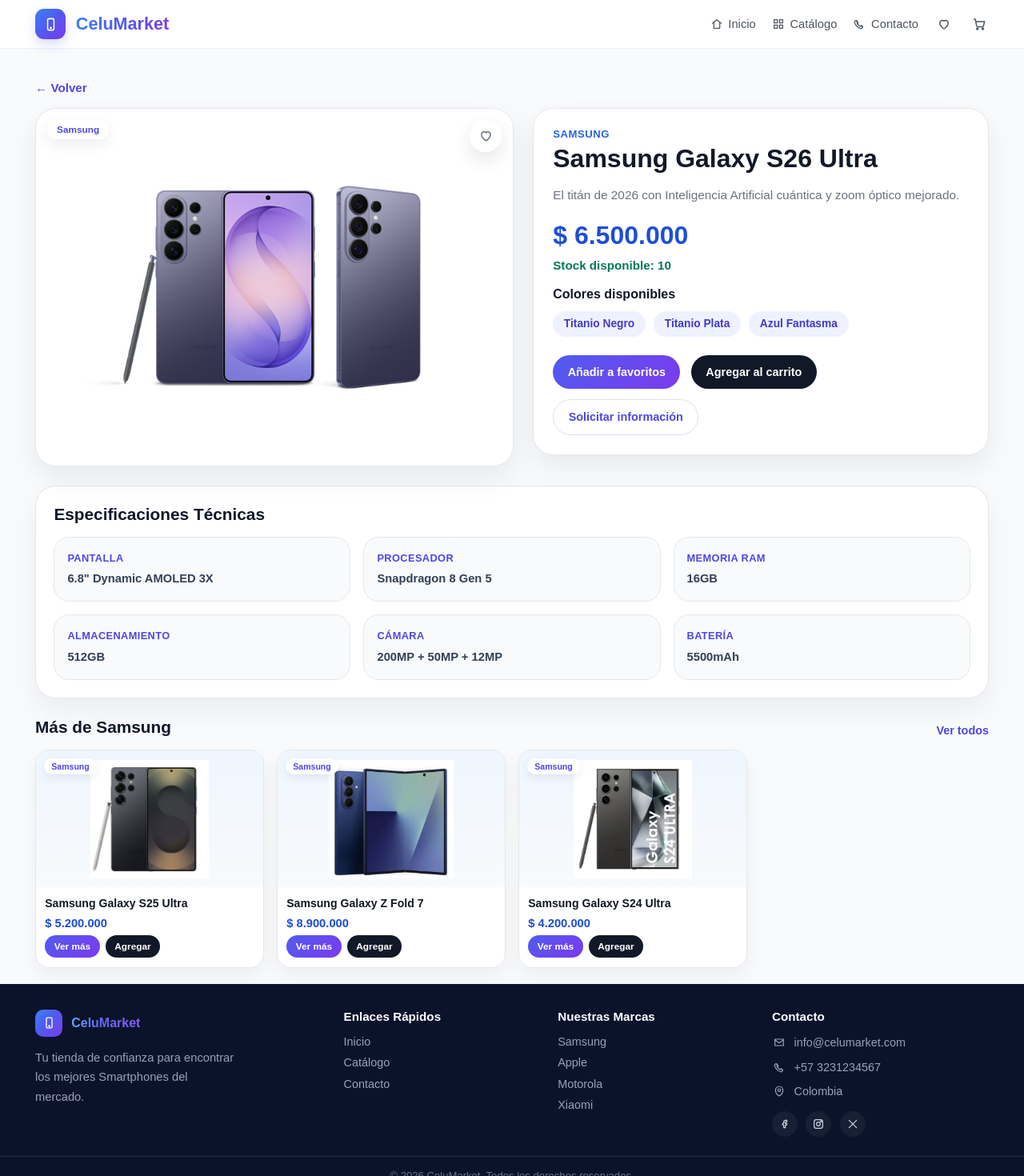
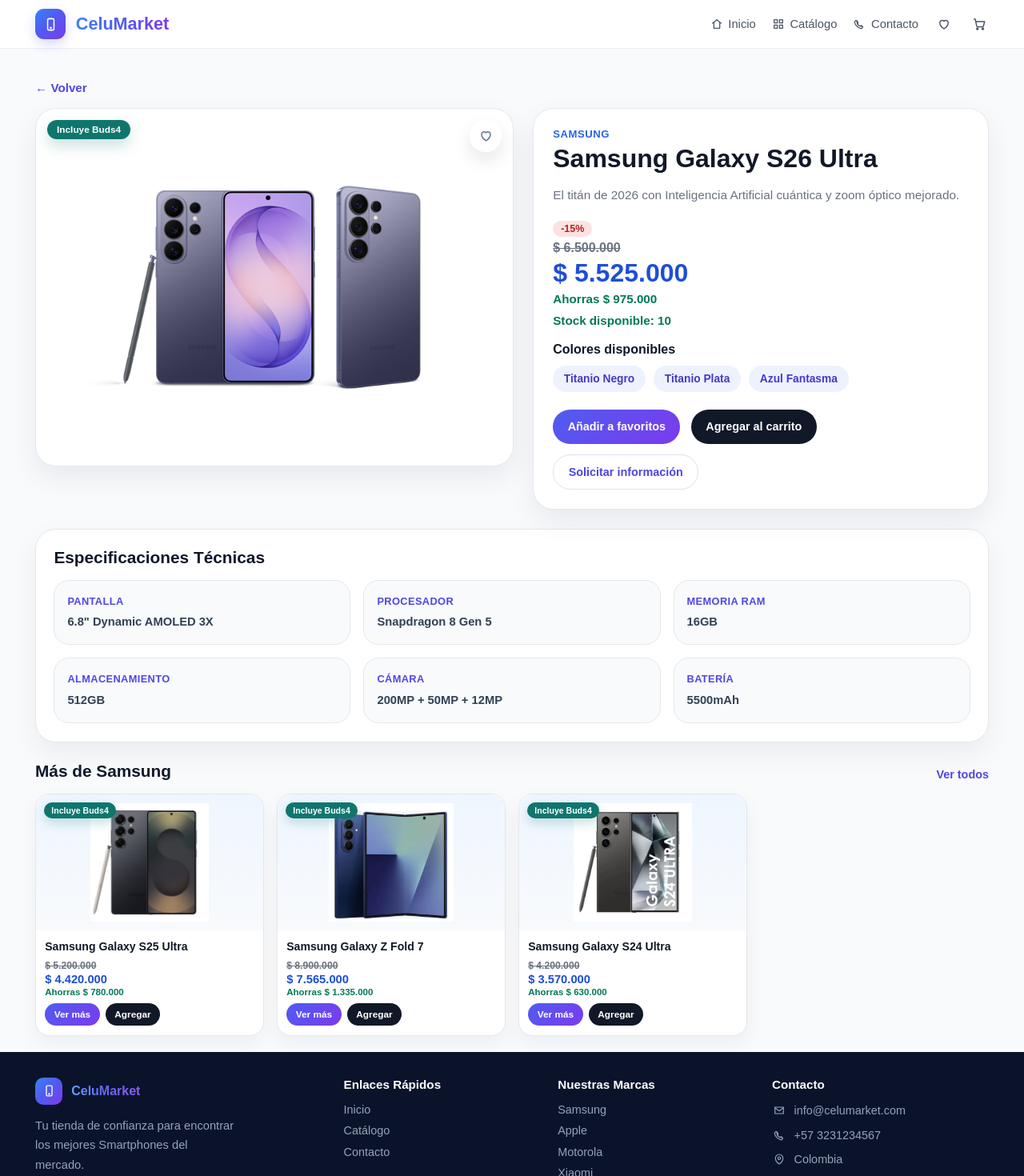
Before and after one commit to acalderon474/proyecto-celumarket, an Angular app: page /product/1 in a window 1280 px wide. Shown: the top 1470 px of the page at 80% size. Built offline with nearby package versions, Linux system fonts and the light colour scheme.

Commit message:
Se muestra precios Samsung en detalle del producto

```diff
--- a/src/app/components/product-detail/product-detail.css
+++ b/src/app/components/product-detail/product-detail.css
@@ -631,3 +631,137 @@
     cursor: not-allowed;
     transform: none;
 }
+
+/* =========================================================
+    PROMOCIÓN SAMSUNG EN DETALLE DEL PRODUCTO
+   ========================================================= */
+
+/*
+  Badge promocional para productos Samsung.
+  Se muestra en la parte superior izquierda de la imagen principal.
+*/
+.product-detail-gallery__promo-badge {
+    position: absolute;
+    top: 14px;
+    left: 14px;
+    z-index: 2;
+    background: #0f766e;
+    color: #ffffff;
+    border-radius: 999px;
+    padding: 0.34rem 0.75rem;
+    font-size: 0.74rem;
+    font-weight: 800;
+    box-shadow: 0 8px 18px rgba(15, 118, 110, 0.22);
+}
+
+/*
+  Contenedor del precio cuando el producto tiene promoción.
+*/
+.product-detail-info__price-box {
+    margin-top: 1.1rem;
+    display: flex;
+    flex-direction: column;
+    gap: 0.28rem;
+}
+
+/*
+  Etiqueta visual del porcentaje de descuento.
+*/
+.product-detail-info__discount-label {
+    width: fit-content;
+    border-radius: 999px;
+    background: #fee2e2;
+    color: #b91c1c;
+    padding: 0.2rem 0.62rem;
+    font-size: 0.78rem;
+    font-weight: 800;
+}
+
+/*
+  Precio original antes del descuento.
+  Se muestra tachado para evidenciar el valor anterior.
+*/
+.product-detail-info__old-price {
+    color: #6b7280;
+    font-size: 1rem;
+    font-weight: 700;
+    text-decoration: line-through;
+}
+
+/*
+  Precio final con descuento aplicado.
+*/
+.product-detail-info__price--discount {
+    margin: 0;
+    color: #1d4ed8;
+    font-size: 2rem;
+    font-weight: 900;
+}
+
+/*
+  Texto que muestra cuánto ahorra el usuario.
+*/
+.product-detail-info__saving {
+    color: #047857;
+    font-size: 0.95rem;
+    font-weight: 800;
+}
+
+/* =========================================================
+    PROMOCIÓN SAMSUNG EN PRODUCTOS RELACIONADOS
+   ========================================================= */
+
+/*
+  Badge promocional para productos relacionados Samsung.
+*/
+.product-detail-related-card__promo-badge {
+    position: absolute;
+    top: 10px;
+    left: 10px;
+    z-index: 2;
+    background: #0f766e;
+    color: #ffffff;
+    border-radius: 999px;
+    padding: 0.25rem 0.58rem;
+    font-size: 0.66rem;
+    font-weight: 800;
+    box-shadow: 0 6px 14px rgba(15, 118, 110, 0.22);
+}
+
+/*
+    Bloque de precios promocionales en productos relacionados.
+*/
+.product-detail-related-card__price-box {
+    display: flex;
+    flex-direction: column;
+    gap: 0.15rem;
+}
+
+/*
+    Precio original tachado en productos relacionados.
+*/
+.product-detail-related-card__old-price {
+    color: #6b7280;
+    font-size: 0.76rem;
+    font-weight: 600;
+    text-decoration: line-through;
+}
+
+/*
+    Precio final con descuento en productos relacionados.
+*/
+.product-detail-related-card__price--discount {
+    margin: 0;
+    color: #1d4ed8;
+    font-size: 0.92rem;
+    font-weight: 900;
+}
+
+/*
+    Texto de ahorro en productos relacionados.
+*/
+.product-detail-related-card__saving {
+    color: #047857;
+    font-size: 0.72rem;
+    font-weight: 800;
+}
--- a/src/app/components/product-detail/product-detail.html
+++ b/src/app/components/product-detail/product-detail.html
@@ -55,33 +55,35 @@
     <article class="product-detail-gallery">
       <div class="product-detail-gallery__image-wrapper">
         <!-- Badge con la marca -->
+        <!--
+          Badge superior del producto.
+          Si el producto es Samsung, muestra la promoción "Incluye Buds4".
+          Para las demás marcas, conserva el badge normal con la marca.
+        -->
+        @if (hasPromotion(currentProduct)) {
+        <span class="product-detail-gallery__promo-badge">
+          {{ getPromotionLabel(currentProduct) }}
+        </span>
+        } @else {
         <span class="product-detail-gallery__badge">
           {{ currentProduct.brand }}
         </span>
+        }
 
         <!--
             Botón de favoritos.
             Permite guardar o quitar el producto actual.
           -->
-          <button
-            class="product-detail-gallery__favorite"
-            type="button"
-            [class.active]="isFavorite(currentProduct)"
-            (click)="toggleFavorite(currentProduct, $event)"
-            aria-label="Agregar o quitar de favoritos"
-            title="Favoritos"
-          >
+        <button class="product-detail-gallery__favorite" type="button" [class.active]="isFavorite(currentProduct)"
+          (click)="toggleFavorite(currentProduct, $event)" aria-label="Agregar o quitar de favoritos" title="Favoritos">
           <svg viewBox="0 0 24 24" aria-hidden="true">
             <path d="M12 20s-7-4.5-7-10a4 4 0 0 1 7-2.5A4 4 0 0 1 19 10c0 5.5-7 10-7 10z"></path>
           </svg>
         </button>
 
         <!-- Imagen principal -->
-          <img
-            class="product-detail-gallery__image"
-            [src]="currentProduct.image"
-            [alt]="getProductName(currentProduct)"
-          />
+        <img class="product-detail-gallery__image" [src]="currentProduct.image"
+          [alt]="getProductName(currentProduct)" />
       </div>
     </article>
 
@@ -103,15 +105,40 @@
       </p>
 
       <!-- Precio -->
+      <!--
+          Bloque de precio del producto.
+          Si tiene promoción, muestra:
+          - porcentaje de descuento
+          - precio anterior tachado
+          - precio actual con descuento
+          - valor ahorrado
+        -->
+      @if (hasPromotion(currentProduct)) {
+      <div class="product-detail-info__price-box">
+        <span class="product-detail-info__discount-label">
+          -{{ getDiscountPercent(currentProduct) }}%
+        </span>
+
+        <span class="product-detail-info__old-price">
+          {{ formatPrice(getOriginalPrice(currentProduct)) }}
+        </span>
+
+        <p class="product-detail-info__price product-detail-info__price--discount">
+          {{ formatPrice(getFinalPrice(currentProduct)) }}
+        </p>
+
+        <span class="product-detail-info__saving">
+          Ahorras {{ formatPrice(getSavings(currentProduct)) }}
+        </span>
+      </div>
+      } @else {
       <p class="product-detail-info__price">
         {{ formatPrice(currentProduct.price) }}
       </p>
+      }
 
       <!-- Stock -->
-        <p
-          class="product-detail-info__stock"
-          [class.product-detail-info__stock--out]="isOutOfStock(currentProduct)"
-        >
+      <p class="product-detail-info__stock" [class.product-detail-info__stock--out]="isOutOfStock(currentProduct)">
         {{ getStockLabel(currentProduct) }}
       </p>
 
@@ -140,27 +167,17 @@
 
       <!-- Acciones principales -->
       <div class="product-detail-info__actions">
-          <button
-            class="product-detail-info__button product-detail-info__button--primary"
-            type="button"
-            (click)="toggleFavorite(currentProduct, $event)"
-          >
+        <button class="product-detail-info__button product-detail-info__button--primary" type="button"
+          (click)="toggleFavorite(currentProduct, $event)">
           {{ isFavorite(currentProduct) ? 'Quitar de favoritos' : 'Añadir a favoritos' }}
         </button>
 
-          <button
-            class="product-detail-info__button product-detail-info__button--cart"
-            type="button"
-            [disabled]="isOutOfStock(currentProduct)"
-            (click)="addToCart(currentProduct, $event)"
-          >
+        <button class="product-detail-info__button product-detail-info__button--cart" type="button"
+          [disabled]="isOutOfStock(currentProduct)" (click)="addToCart(currentProduct, $event)">
           Agregar al carrito
         </button>
 
-          <a
-            class="product-detail-info__button product-detail-info__button--secondary"
-            routerLink="/contact"
-          >
+        <a class="product-detail-info__button product-detail-info__button--secondary" routerLink="/contact">
           Solicitar información
         </a>
       </div>
@@ -220,11 +237,8 @@
     <div class="product-detail-related__header">
       <h2 class="product-detail-related__title">Más de {{ currentProduct.brand }}</h2>
 
-          <a
-            class="product-detail-related__link"
-            [routerLink]="['/catalog']"
-            [queryParams]="{ brand: currentProduct.brand }"
-          >
+      <a class="product-detail-related__link" [routerLink]="['/catalog']"
+        [queryParams]="{ brand: currentProduct.brand }">
         Ver todos
       </a>
     </div>
@@ -237,20 +251,23 @@
     <div class="product-detail-related__grid">
       @for (related of relatedProducts(); track related.id) {
       <article class="product-detail-related-card">
-              <!-- Imagen del producto relacionado -->
-              <a
-                class="product-detail-related-card__image-wrapper"
-                [routerLink]="['/product', related.id]"
-              >
+        <!-- Productos relacionados -->
+        <a class="product-detail-related-card__image-wrapper" [routerLink]="['/product', related.id]">
+          <!--
+            Badge del producto relacionado.
+            Si el relacionado es Samsung, muestra la promoción.
+          -->
+          @if (hasPromotion(related)) {
+          <span class="product-detail-related-card__promo-badge">
+            {{ getPromotionLabel(related) }}
+          </span>
+          } @else {
           <span class="product-detail-related-card__badge">
             {{ related.brand }}
           </span>
+          }
 
-                <img
-                  class="product-detail-related-card__image"
-                  [src]="related.image"
-                  [alt]="getProductName(related)"
-                />
+          <img class="product-detail-related-card__image" [src]="related.image" [alt]="getProductName(related)" />
         </a>
 
         <!-- Cuerpo de la card -->
@@ -259,28 +276,42 @@
             {{ getProductName(related) }}
           </h3>
 
+                      <!--
+              Precio del producto relacionado.
+              Si tiene promoción, muestra el precio anterior,
+              el precio con descuento y el ahorro.
+            -->
+          @if (hasPromotion(related)) {
+          <div class="product-detail-related-card__price-box">
+            <span class="product-detail-related-card__old-price">
+              {{ formatPrice(getOriginalPrice(related)) }}
+            </span>
+
+            <p class="product-detail-related-card__price product-detail-related-card__price--discount">
+              {{ formatPrice(getFinalPrice(related)) }}
+            </p>
+
+            <span class="product-detail-related-card__saving">
+              Ahorras {{ formatPrice(getSavings(related)) }}
+            </span>
+          </div>
+          } @else {
           <p class="product-detail-related-card__price">
             {{ formatPrice(related.price) }}
           </p>
+          }
 
           <!--
                   Acciones para productos relacionados.
                   Permiten ver el detalle o agregar directamente al carrito.
                 -->
           <div class="product-detail-related-card__actions">
-                  <a
-                    class="product-detail-related-card__button"
-                    [routerLink]="['/product', related.id]"
-                  >
+            <a class="product-detail-related-card__button" [routerLink]="['/product', related.id]">
               Ver más
             </a>
 
-                  <button
-                    class="product-detail-related-card__cart-button"
-                    type="button"
-                    [disabled]="isOutOfStock(related)"
-                    (click)="addToCart(related, $event)"
-                  >
+            <button class="product-detail-related-card__cart-button" type="button" [disabled]="isOutOfStock(related)"
+              (click)="addToCart(related, $event)">
               Agregar
             </button>
           </div>
--- a/src/app/components/product-detail/product-detail.ts
+++ b/src/app/components/product-detail/product-detail.ts
@@ -6,6 +6,7 @@
 import { Product } from '../../models/product.model';
 import { ProductService } from '../../services/product.service';
 import { CartService } from '../../services/cart.service';
+import { PromotionService } from '../../services/promotion.service';
 
 /*
   Decorador del componente ProductDetail.
@@ -79,6 +80,12 @@
     al carrito de compras desde la vista de detalle.
   */
   private cartService = inject(CartService);
+
+  /*
+  Inyectamos PromotionService para aplicar la lógica
+  de promociones en productos Samsung.
+*/
+private promotionService = inject(PromotionService);
 
   /*
     Constructor del componente.
@@ -273,6 +280,54 @@
   /*
     Devuelve el precio formateado en COP.
   */
+
+    /*
+  Verifica si un producto tiene promoción activa.
+  Actualmente la promoción aplica solo para celulares Samsung.
+*/
+hasPromotion(product: Product): boolean {
+  return this.promotionService.hasPromotion(product);
+}
+
+/*
+  Devuelve el texto promocional del producto.
+  Para Samsung devuelve: Incluye Buds4.
+*/
+getPromotionLabel(product: Product): string {
+  return this.promotionService.getPromotionLabel(product);
+}
+
+/*
+  Devuelve el porcentaje de descuento aplicado.
+  Para Samsung devuelve 15.
+*/
+getDiscountPercent(product: Product): number {
+  return this.promotionService.getDiscountPercent(product);
+}
+
+/*
+  Devuelve el precio original del producto,
+  es decir, el valor antes del descuento.
+*/
+getOriginalPrice(product: Product): number {
+  return this.promotionService.getOriginalPrice(product);
+}
+
+/*
+  Devuelve el precio final del producto.
+  Si es Samsung, aplica el descuento del 15%.
+*/
+getFinalPrice(product: Product): number {
+  return this.promotionService.getFinalPrice(product);
+}
+
+/*
+  Devuelve el valor ahorrado por el usuario.
+*/
+getSavings(product: Product): number {
+  return this.promotionService.getSavings(product);
+}
+
   formatPrice(value: number): string {
     return new Intl.NumberFormat('es-CO', {
       style: 'currency',
```
Lines whose indentation alone changed are shown as unchanged.
